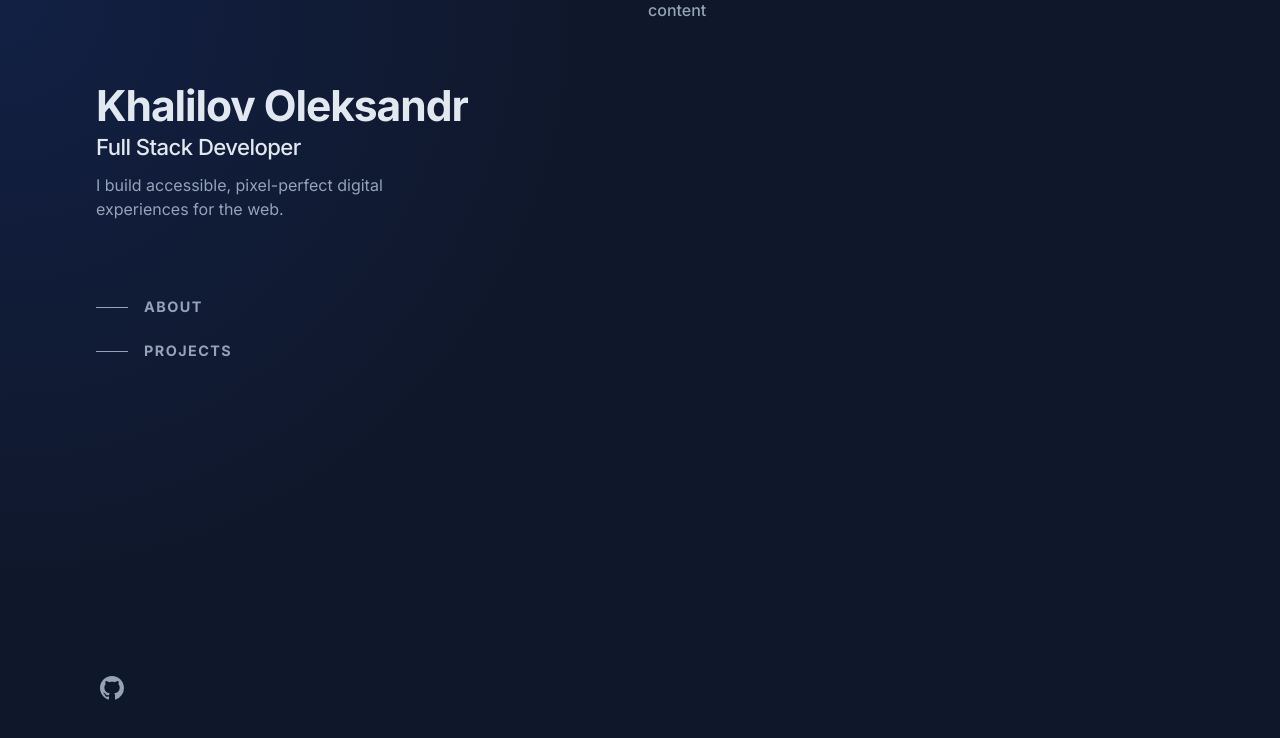
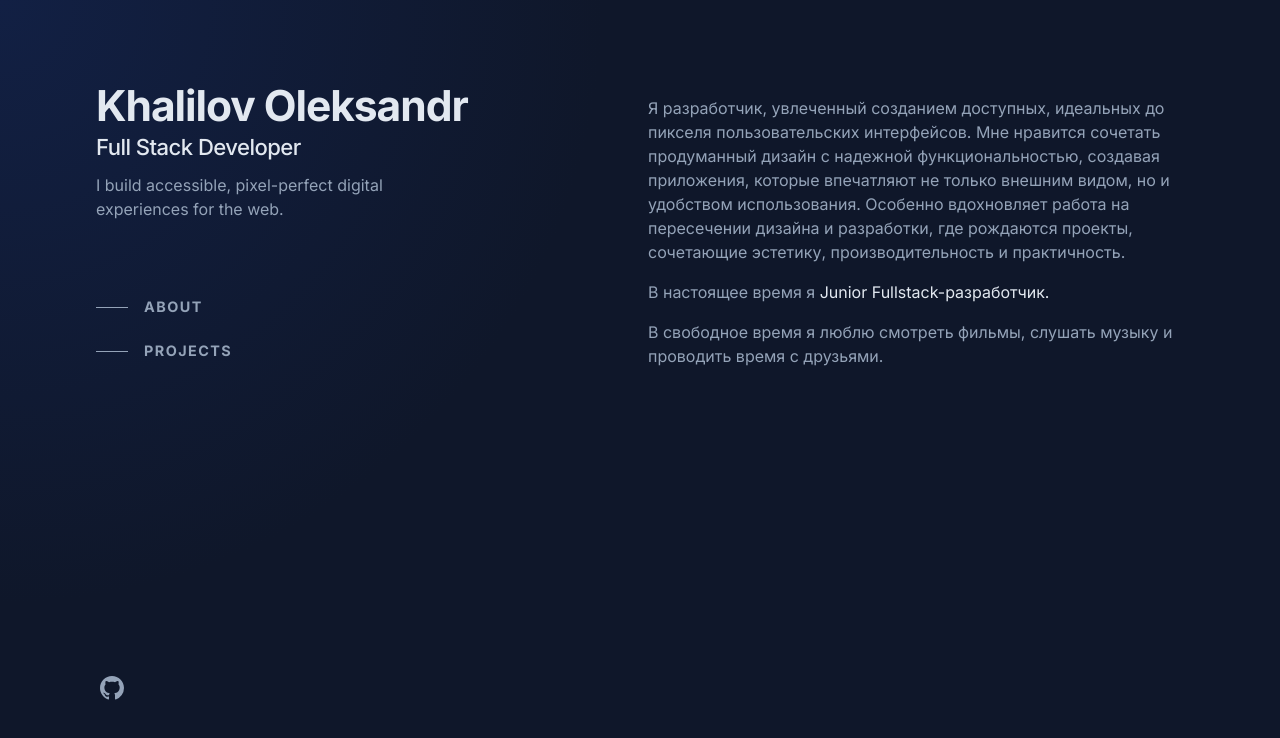
Before and after one commit to khalillovv/portfolio, a Next.js app: page / in a window 1280 px wide. Shown: the top 738 px of the page. Built offline with nearby package versions, Linux system fonts and the light colour scheme.

Commit message:
add about section

```diff
--- /dev/null
+++ b/src/components/about.tsx
@@ -0,0 +1,29 @@
+import { cn } from '@/lib/utils'
+import React from 'react'
+
+interface Props {
+	className?: string
+}
+
+export const About: React.FC<Props> = ({ className }) => {
+	return (
+		<div className={cn('', className)}>
+			<p className='font-normal leading-6 mb-4'>
+				Я разработчик, увлеченный созданием доступных, идеальных до пикселя
+				пользовательских интерфейсов. Мне нравится сочетать продуманный дизайн с
+				надежной функциональностью, создавая приложения, которые впечатляют не
+				только внешним видом, но и удобством использования. Особенно вдохновляет
+				работа на пересечении дизайна и разработки, где рождаются проекты,
+				сочетающие эстетику, производительность и практичность.
+			</p>
+			<p className='font-normal leading-6 mb-4'>
+				В настоящее время я{' '}
+				<span className='text-title'>Junior Fullstack-разработчик.</span>
+			</p>
+			<p className='font-normal leading-6'>
+				В свободное время я люблю смотреть фильмы, слушать музыку и проводить
+				время с друзьями.
+			</p>
+		</div>
+	)
+}
--- a/src/components/content.tsx
+++ b/src/components/content.tsx
@@ -1,10 +1,15 @@
 import { cn } from '@/lib/utils'
 import React from 'react'
+import { About } from './about'
 
 interface Props {
 	className?: string
 }
 
 export const Content: React.FC<Props> = ({ className }) => {
-	return <div className={cn('', className)}>content</div>
+	return (
+		<div className={cn('lg:py-24', className)}>
+			<About />
+		</div>
+	)
 }
--- a/src/components/index.ts
+++ b/src/components/index.ts
@@ -1,3 +1,4 @@
+export { About } from './about'
 export { Container } from './container'
 export { Content } from './content'
 export { Header } from './header'
```
